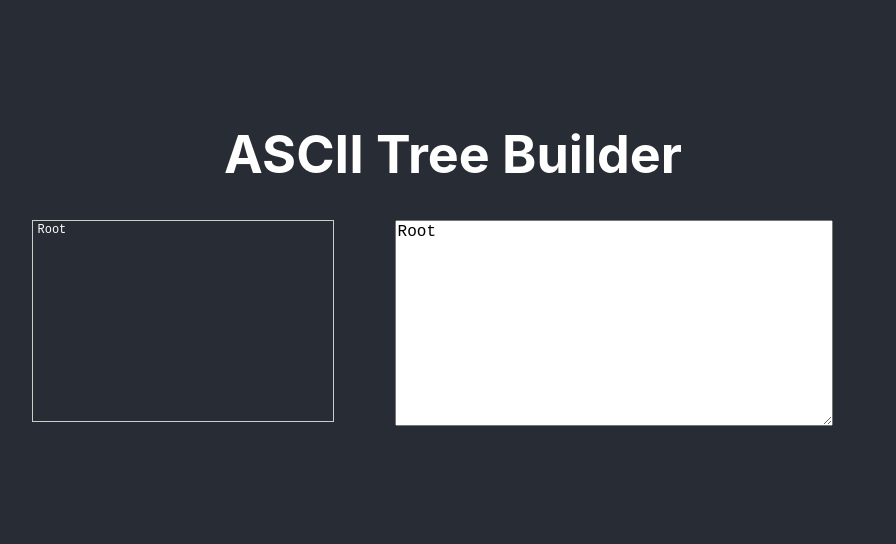
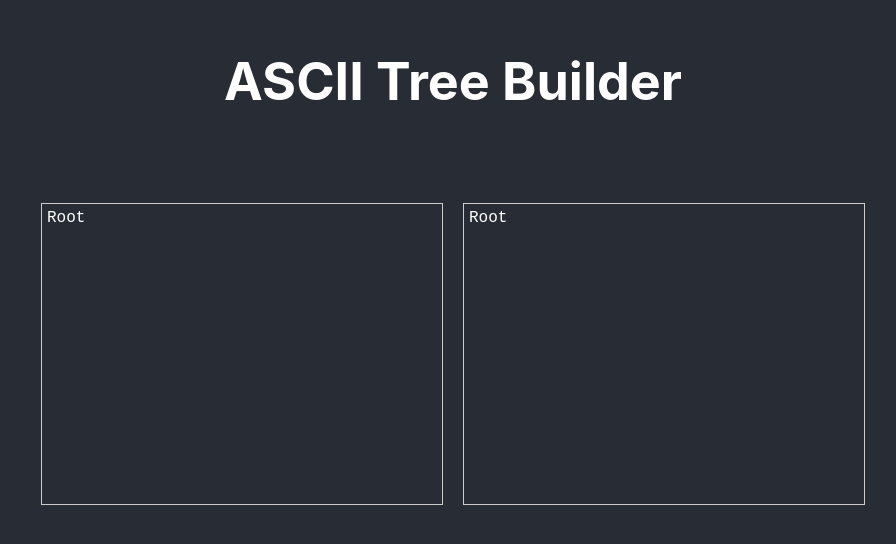
Before and after one commit to chdonncha/ascii-tree-builder-old, a React (Create React App) app in the folder ascii-tree-builder/: page / in a window 1280 px wide. Shown: the part 140-684 px from the top of the page, without its empty margins (187-1083 px from the left). Built offline with nearby package versions, Linux system fonts and the light colour scheme.

Commit message:
Add UX Improvements

```diff
--- a/ascii-tree-builder/src/components/TreeBuilder/TreeBuilder.scss
+++ b/ascii-tree-builder/src/components/TreeBuilder/TreeBuilder.scss
@@ -1,29 +1,57 @@
+.container {
+  display: flex;
+}
+
+.left-panel {
+  display: flex;
+  flex-direction: column;
+}
+
+.button-container {
+  height: 50px;
+  margin-bottom: 5px;
+}
+
+.row-list, .output-box {
+  list-style-type: none;
+  padding: 0;
+  margin: 0;
+  font-family: monospace;
+  font-size: 16px;
+  border: 1px solid #ccc;
+  width: 400px;
+  height: 300px;
+  overflow-y: auto;
+}
+
+.row-list li {
+  padding: 5px;
+  cursor: pointer;
+  text-align: left;
+}
+
+.output-box {
+  white-space: pre-wrap;
+  max-width: 400px;
+  height: 300px;
+  overflow-y: auto;
+  text-align: left;
+  margin-left: 20px;
+  margin-top: 55px;
+  font-size: 16px;
+  border: 1px solid #ccc;
+}
+
+
+.output-content {
+  padding: 5px;
+}
+
 .highlighted {
   background-color: #f5f9fd;
   color: #333;
 }
 
-.row-list {
-  list-style-type: none;
-  padding: 0;
-  margin: 0;
-  font-family: monospace;
-  font-size: 12px;
-  border: 1px solid #ccc;
-  width: 300px;
-  height: 200px;
-  overflow-y: scroll;
+.hidden-button {
+  visibility: hidden;
 }
-
-.row-list li {
-  padding: 2px 5px;
-  cursor: pointer;
-  text-align: left;
-}
-
-.button-style {
-
-}
-.textarea-style {
-
-}
--- a/ascii-tree-builder/src/components/TreeBuilder/TreeBuilder.tsx
+++ b/ascii-tree-builder/src/components/TreeBuilder/TreeBuilder.tsx
@@ -2,7 +2,9 @@ import React, { useState, useEffect } from 'react';
 import './TreeBuilder.scss';
 
 const TreeBuilder: React.FC = () => {
-    const [rows, setRows] = useState<{ content: string, isSelected: boolean }[]>([{ content: 'Root', isSelected: false }]);
+  const [rows, setRows] = useState<{ content: string; isSelected: boolean }[]>([
+    { content: 'Root', isSelected: false },
+  ]);
   const [selectedRow, setSelectedRow] = useState<number>(-1);
   const [asciiRepresentation, setAsciiRepresentation] = useState<string[]>([]);
 
@@ -27,7 +29,10 @@ const TreeBuilder: React.FC = () => {
       const newRows = [...rows];
       const match = rows[selectedRow]?.content.match(/^ */);
       const indentation = selectedRow >= 0 && match ? match[0].length : 0;
-            newRows.splice(selectedRow + 1, 0, { content: ' '.repeat(indentation) + '* ' + newFileName, isSelected: false });
+      newRows.splice(selectedRow + 1, 0, {
+        content: ' '.repeat(indentation) + '* ' + newFileName,
+        isSelected: false,
+      });
       setRows(newRows);
     }
   };
@@ -66,8 +71,19 @@ const TreeBuilder: React.FC = () => {
   };
 
   return (
-        <div style={{ display: 'flex' }}>
-            <div>
+    <div className="container">
+      <div className="left-panel">
+        <div className="button-container">
+          <button className={`button-style ${selectedRow < 0 ? 'hidden-button' : ''}`} onClick={addFolder}>
+            Add Folder
+          </button>
+          <button className={`button-style ${selectedRow < 0 ? 'hidden-button' : ''}`} onClick={addFile}>
+            Add File
+          </button>
+          <button className={`button-style ${selectedRow < 0 ? 'hidden-button' : ''}`} onClick={deleteRow}>
+            Delete
+          </button>
+        </div>
         <ul className="row-list">
           {rows.map((row, index) => (
             <li
@@ -77,7 +93,7 @@ const TreeBuilder: React.FC = () => {
               onClick={() => {
                 const newRows = rows.map((r, idx) => ({
                   ...r,
-                                    isSelected: idx === index
+                  isSelected: idx === index,
                 }));
                 setRows(newRows);
                 setSelectedRow(index);
@@ -88,23 +104,11 @@ const TreeBuilder: React.FC = () => {
             </li>
           ))}
         </ul>
-                {selectedRow >= 0 && (
-                    <div>
-                        <button className="button-style" onClick={addFolder}>Add Folder</button>
-                        <button className="button-style" onClick={addFile}>Add File</button>
-                        <button className="button-style" onClick={deleteRow}>Delete</button>
       </div>
-                )}
-            </div>
-            <div>
-                <textarea
-                    className="textarea-style"
-                    style={{ marginLeft: '20px', width: '80%', height: '200px', fontSize: '16px' }}
-                    rows={10}
-                    cols={50}
-                    value={asciiRepresentation.join('\n')}
-                    readOnly
-                />
+      <div className="right-panel">
+        <pre className="output-box">
+          <div className="output-content">{asciiRepresentation.join('\n')}</div>
+        </pre>
       </div>
     </div>
   );
```
Lines whose indentation alone changed are shown as unchanged.
